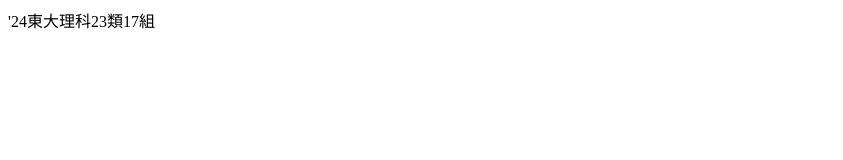
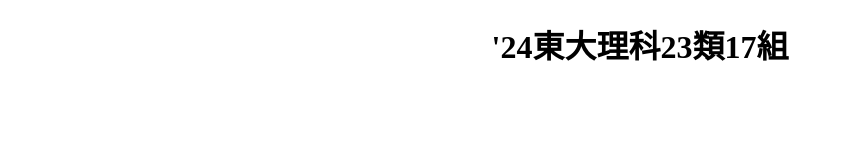
Before and after one commit to UTokyoScience23-17/UTokyoScience23-17.github.io, a plain HTML site: page index.html in a window 1280 px wide. Shown: the whole page, without its empty margins (0-843 px from the left). Drawn offline with Linux system fonts and the light colour scheme.

Commit message:
changed codes

```diff
--- a/index.html
+++ b/index.html
@@ -2,8 +2,9 @@
 <html>
   <head>
     <title>'24東大理科23類17組</title>
+    <link rel="stylesheet" type="text/css" href="style.css" />
   </head>
   <body>
-    '24東大理科23類17組
+    <header><h1>'24東大理科23類17組</h1></header>
   </body>
 </html>
--- /dev/null
+++ b/style.css
@@ -0,0 +1,3 @@
+body{
+    text-align:center;
+}
```
